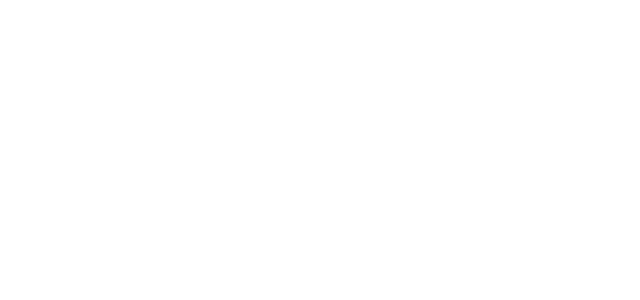
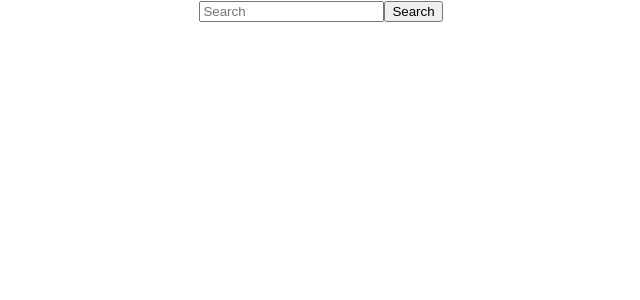
Before and after one commit to jyocus/employeeDirectory, a React (Create React App) app in the folder client/: page / in a window 1280 px wide. Shown: the top 300 px of the page, without its empty margins (319-959 px from the left). Built offline with nearby package versions, Linux system fonts and the light colour scheme.

Commit message:
simple search bar added and rendering

```diff
--- a/client/src/components/search/searchBar.js
+++ b/client/src/components/search/searchBar.js
@@ -1,8 +1,20 @@
 import React from 'react'
 
-function searchBar() {
+function searchBar({handleSearchChange}) {
     return (
         <div>
+            <form className="form-inline">
+                <input
+                    className="form-control mr-lg-2"
+                    type="search"
+                    placeholder="Search"
+                    aria-label="Search"
+                    onChange={e => handleSearchChange(e)}
+                />
+                <button className="btn my-2 my-sm-0" type="submit">
+                    Search
+                </button>
+            </form>
 
         </div>
     )
```
